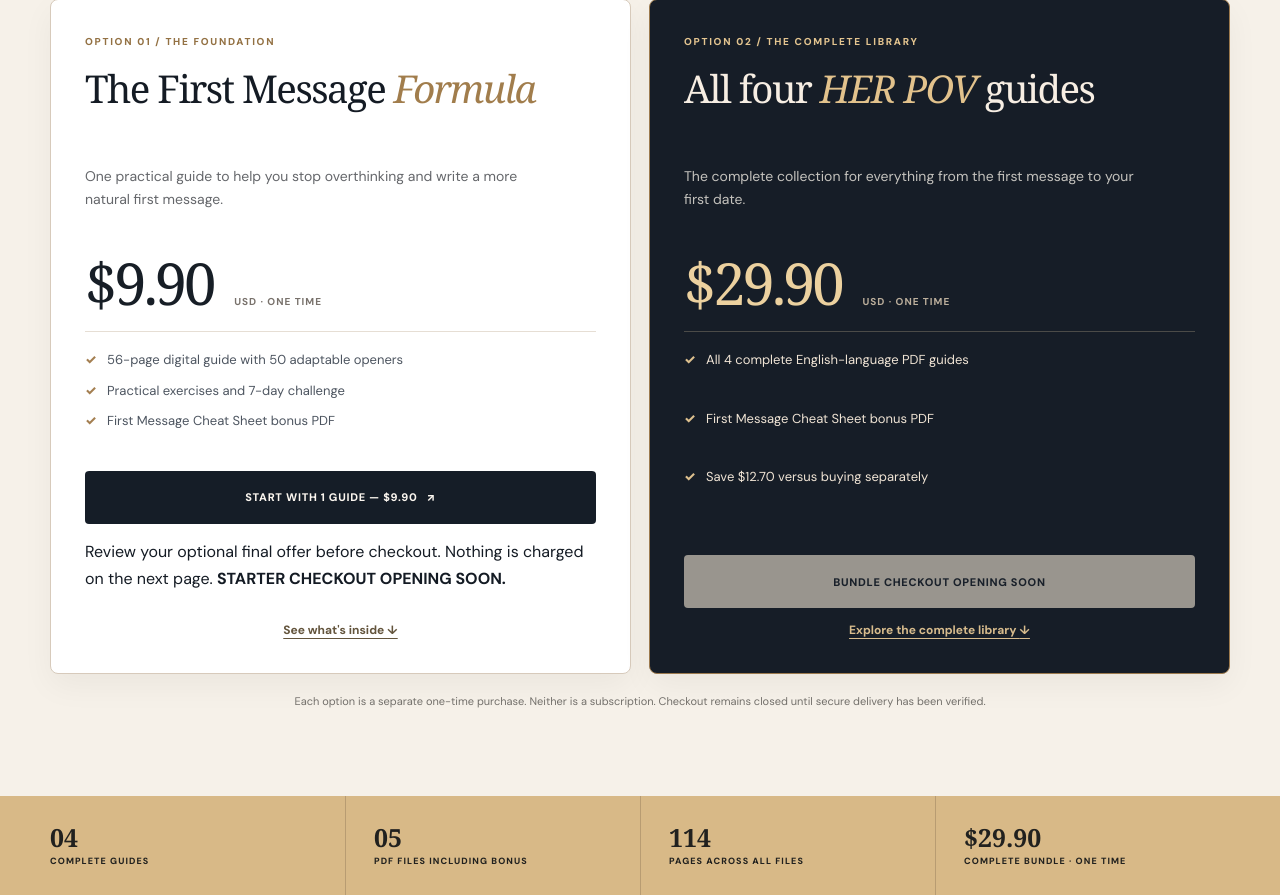
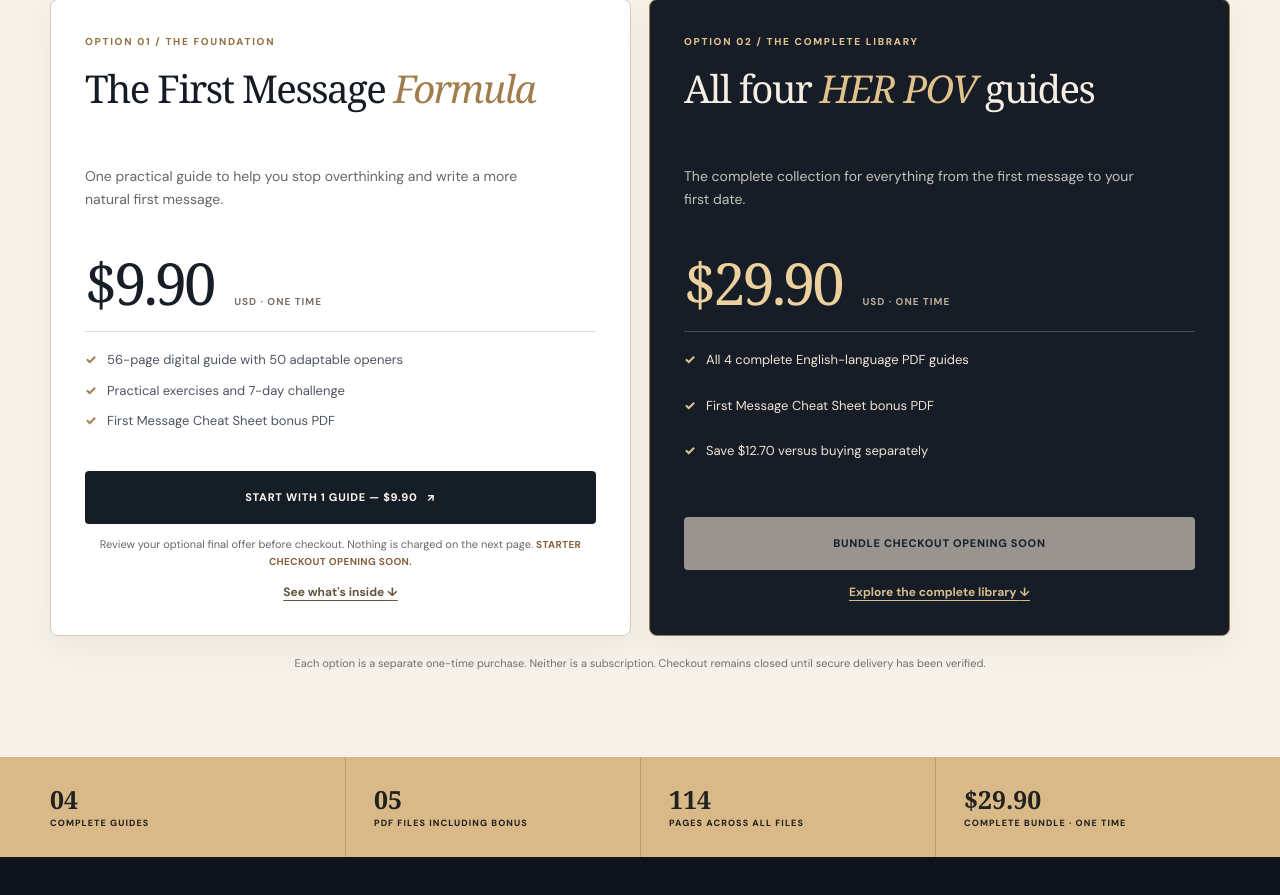
Before and after one commit to galfredorodrigues-cmyk/gringa, a Flask app: page / in a window 1280 px wide. Shown: the part 1307-2202 px from the top of the page. Run offline with Flask 3, Linux system fonts and the light colour scheme.

Commit message:
Clarify that choosing starter opens an optional offer before checkout

```diff
--- a/static/css/landing.css
+++ b/static/css/landing.css
@@ -153,3 +153,7 @@
 .choice__footnote{font-size:11px;color:#74716c;text-align:center;margin:18px 0 0}
 @media(max-width:740px){.choice{padding:58px 0 63px}.choice__grid{grid-template-columns:1fr}.choice__card{padding:27px}.choice__card h3{min-height:0}.choice__description{min-height:0}.choice__price{font-size:51px}}
 @media(prefers-reduced-motion:reduce){.choice *{scroll-behavior:auto!important}}
+
+/* Before checkout, the starter path leads through Last Chance Offer. */
+.choice__step-note{margin:-2px 0 0;text-align:center;font-size:11px;line-height:1.55;color:#66686d}
+.choice__step-note strong{font-size:10px;letter-spacing:.035em;color:#86613c}
```
